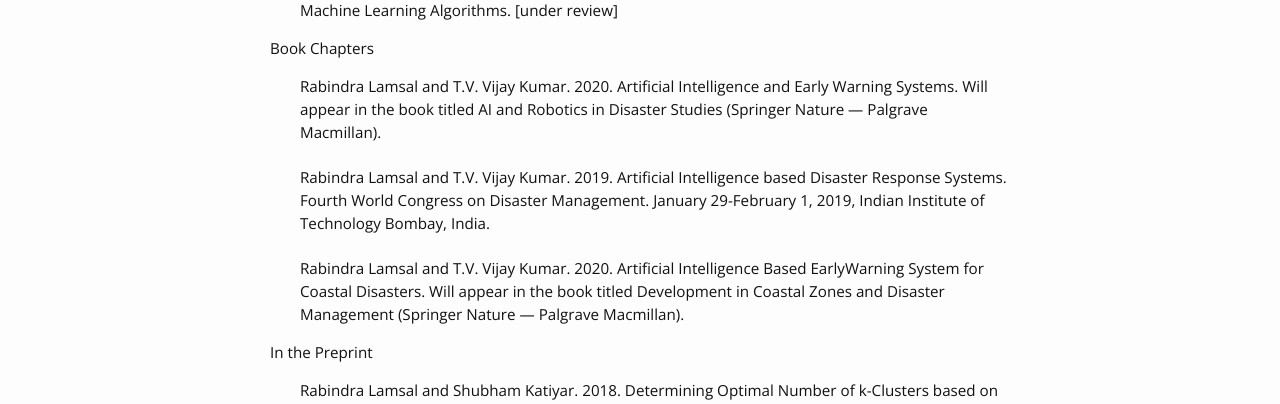
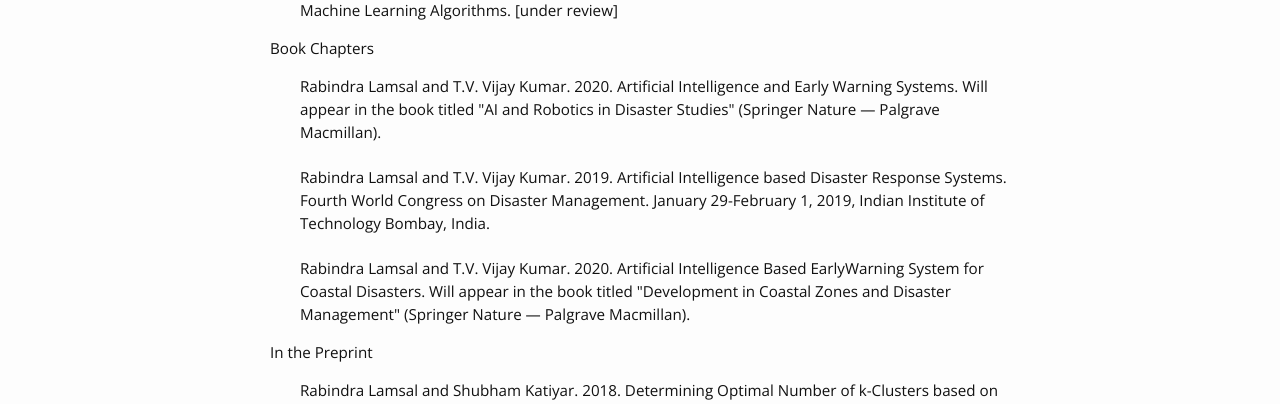
Before and after one commit to rabindralamsal/personal-site, a Jekyll site: the page built from research.md, in a window 1280 px wide. Shown: the part 439-843 px from the top of the page. Built offline with Jekyll 4.4.1, drawn with Linux system fonts in a browser that asks for light colours.

```diff
--- a/research.md
+++ b/research.md
@@ -20,13 +20,13 @@ Book Chapters
 
 <ul>
 
-Rabindra Lamsal and T.V. Vijay Kumar. 2020. Artificial Intelligence and Early Warning Systems. Will appear in the book titled AI and Robotics in Disaster Studies
+Rabindra Lamsal and T.V. Vijay Kumar. 2020. Artificial Intelligence and Early Warning Systems. Will appear in the book titled "AI and Robotics in Disaster Studies"
 (Springer Nature — Palgrave Macmillan).<br><br>
 
 Rabindra Lamsal and T.V. Vijay Kumar. 2019. Artificial Intelligence based Disaster Response Systems. Fourth World Congress on Disaster Management. January 29-February 1, 2019, Indian Institute of Technology Bombay, India.<br><br>
 
-Rabindra Lamsal and T.V. Vijay Kumar. 2020. Artificial Intelligence Based EarlyWarning System for Coastal Disasters. Will appear in the book titled Development in
-Coastal Zones and Disaster Management (Springer Nature — Palgrave Macmillan).
+Rabindra Lamsal and T.V. Vijay Kumar. 2020. Artificial Intelligence Based EarlyWarning System for Coastal Disasters. Will appear in the book titled "Development in
+Coastal Zones and Disaster Management" (Springer Nature — Palgrave Macmillan).
 
 </ul>
 
```
